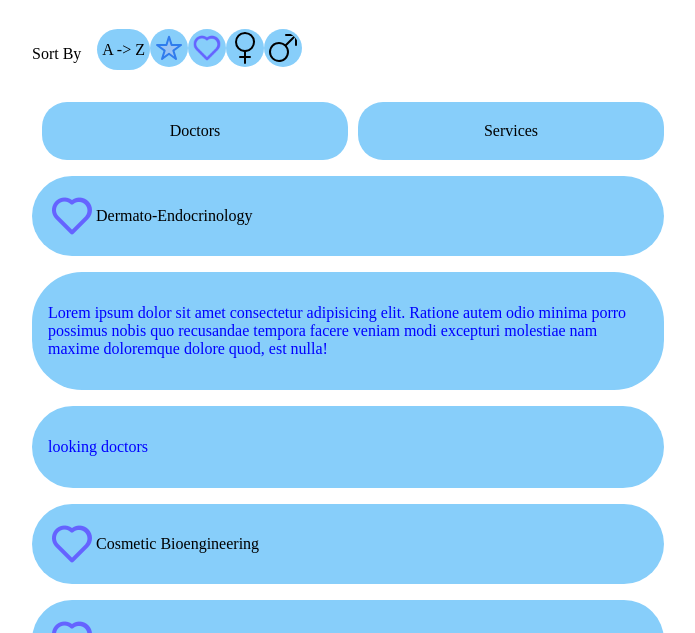
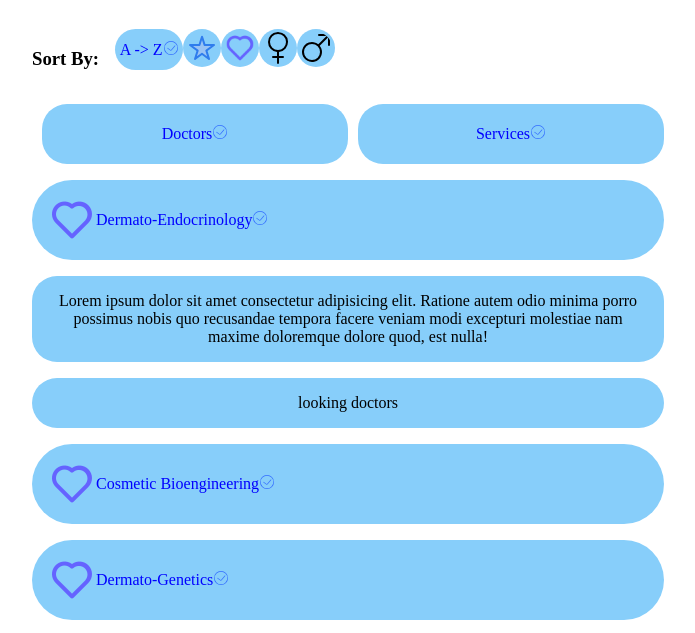
Before and after one commit to Maksas2002/Doctor, a plain HTML site: page index.html in a window 1280 px wide. Shown: the part 155-788 px from the top of the page, without its empty margins (292-987 px from the left). Drawn offline with Linux system fonts and the light colour scheme.

Commit message:
html and css changes

```diff
--- a/index.html
+++ b/index.html
@@ -22,7 +22,7 @@
     </header>
     <main>
       <section>
-        <p>Sort By</p>
+        <h3>Sort By:</h3>
         <div>A -> Z</div>
         <img
           src="images/4894536_bookmark_favorite_full_rate_save_icon.svg"
@@ -42,12 +42,8 @@
           alt="heart"
         />Dermato-Endocrinology
       </div>
-      <div>
         <p>Lorem ipsum dolor sit amet consectetur adipisicing elit. Ratione autem odio minima porro possimus nobis quo recusandae tempora facere veniam modi excepturi molestiae nam maxime doloremque dolore quod, est nulla!</p>
-      </div>
-      <div>
         <p>looking doctors</p>
-      </div>
       <div><img src="images/8726040_heart_alt_icon.png" alt="heart">
         Cosmetic Bioengineering
       </div>
--- a/style.css
+++ b/style.css
@@ -40,16 +40,25 @@ main {
       border-radius: 100%;
       padding: 3px;
     }
+    h3{
+      display: flex;
+    }
     div {
       background-color: #87cefa;
       border-radius: 50px;
       padding: 0.3rem;
-      width: 2.7rem;
       height: 2rem;
       text-align: center;
       align-content: center;
       margin-left: 1rem;
     }
+  }
+  p{
+    background-color: #87cefa;
+    border-radius: 25px;
+    padding: 1rem;
+    text-align: center;
+
   }
   article {
     display: flex;
@@ -74,9 +83,17 @@ main {
     border-radius: 50px;
     margin-bottom: 1rem;
     padding: 1rem;
-    p {
-      color: #0000ff;
+    color: #0000ff;
+    &::after {
+      content: url(images/8703718_yes_check_ok_accept_checklist_icon.svg);
+      width: 1rem;
+
+
     }
+    &:hover {
+        background-color: #0000ff;
+        color: #ffffff;
+      }
   }
 }
 footer {
```
